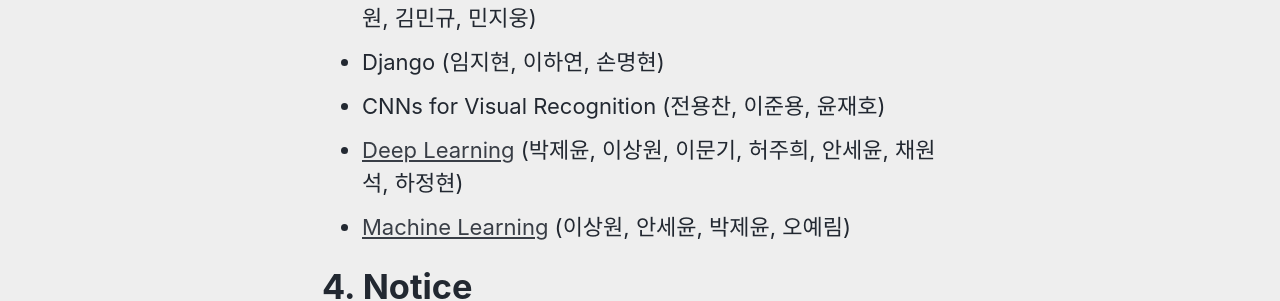
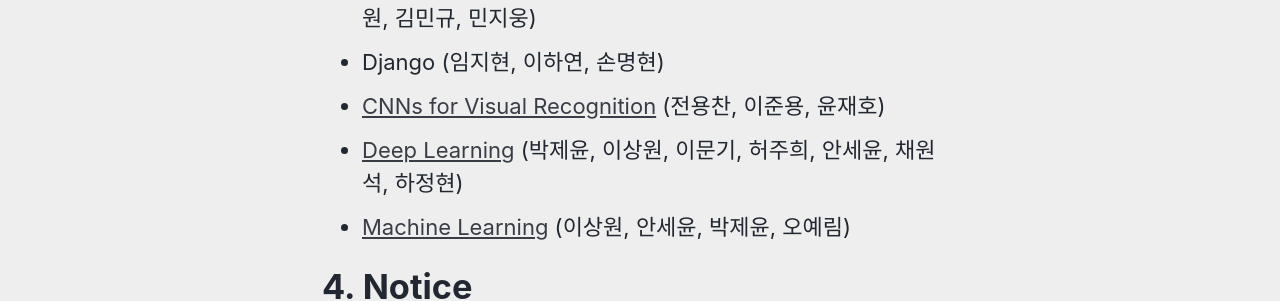
Before and after one commit to TAVEResearch/TAVEResearch.github.io, a Jekyll site: the page built from about.md, in a window 1280 px wide. Shown: the part 1564-1865 px from the top of the page. Built offline with Jekyll 4.4.1, drawn with Linux system fonts in a browser that asks for light colours; cached includes are drawn as plain includes; part of the change alters nothing that is shown.

```diff
--- a/about.md
+++ b/about.md
@@ -31,7 +31,7 @@ author_profile: false
 - [Python Algorithm](https://github.com/TAVEResearch/TAVE_algorithm_study) (박제윤, 이상원, 오예림, 허주희, 임지현, 이하연, 이우빈)
 - [한국어 large-scale model 연구](https://github.com/TAVEResearch/Korean_large-scale_model) (박제윤, 김영현, 오예림, 이상원, 김민규, 민지웅)
 - Django (임지현, 이하연, 손명현)
-- CNNs for Visual Recognition (전용찬, 이준용, 윤재호)
+- [CNNs for Visual Recognition](https://github.com/TAVEResearch/cs231n) (전용찬, 이준용, 윤재호)
 - [Deep Learning](https://github.com/TAVEResearch/deep_learning) (박제윤, 이상원, 이문기, 허주희, 안세윤, 채원석, 하정현)
 - [Machine Learning](https://github.com/TAVEResearch/machine_learning) (이상원, 안세윤, 박제윤, 오예림)
 
```
